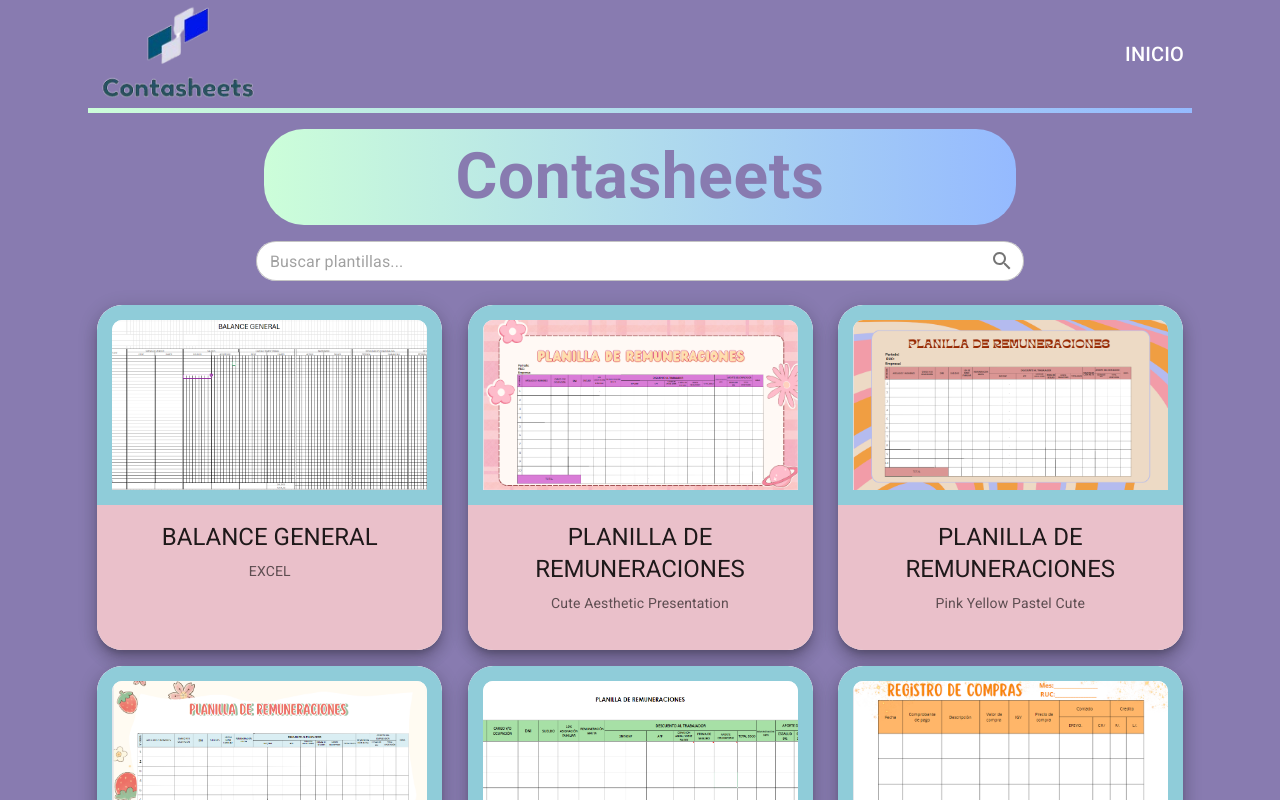
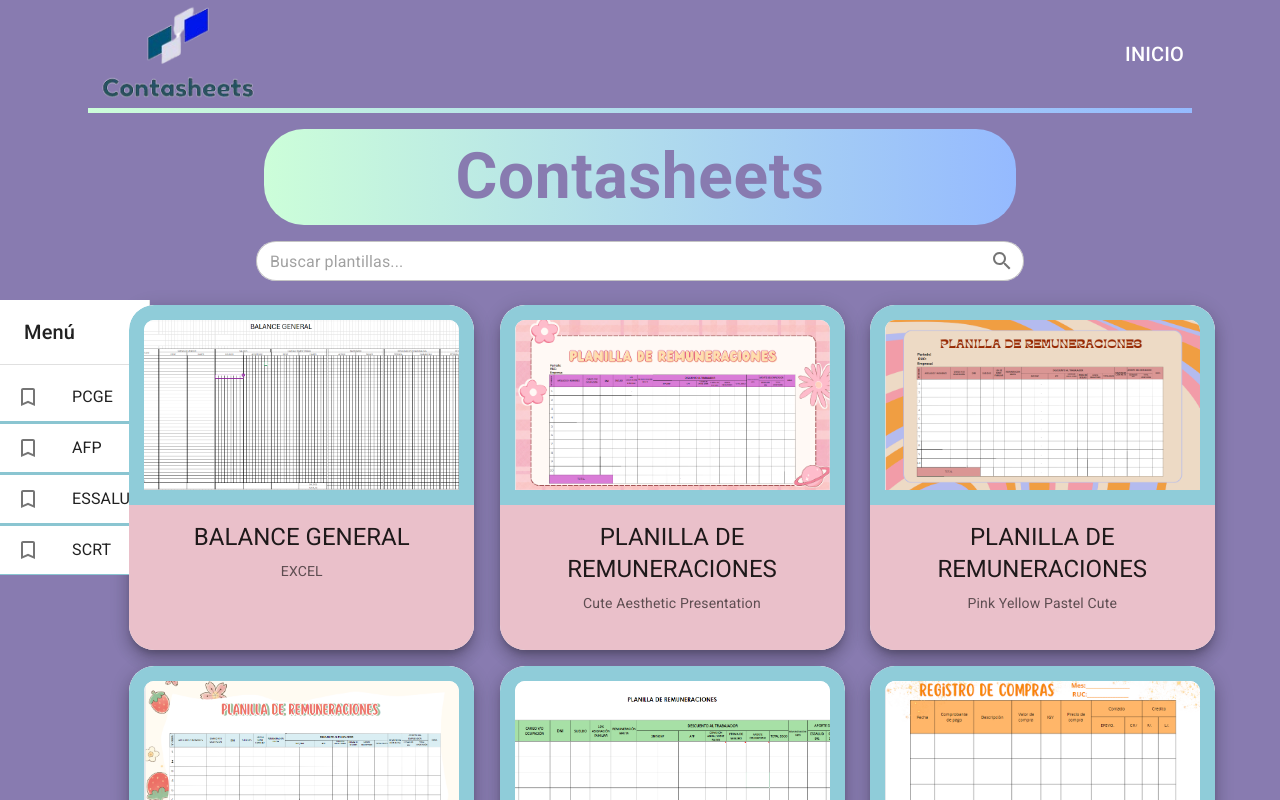
Before and after one commit to ArmandoJC/EPT_Plantillas, a React (Vite) app: page / in a window 1280 px wide. Shown: the top 800 px of the page. Built offline with nearby package versions, Linux system fonts and the light colour scheme.

Commit message:
Añadir menú lateral

```diff
--- /dev/null
+++ b/src/plantillas/components/SideBar.css
@@ -0,0 +1,6 @@
+.hl {
+  border-bottom: 3px solid #8ac5d1;
+  /* height: 25vh; */
+  width: 100%;
+  /* margin: 0px auto; */
+}
--- a/src/plantillas/components/SideBar.jsx
+++ b/src/plantillas/components/SideBar.jsx
@@ -1,41 +1,49 @@
 import { Box, Divider, Drawer, Grid, List, ListItem, ListItemButton, ListItemIcon, ListItemText, Toolbar, Typography } from '@mui/material'
 import { TurnedInNot } from '@mui/icons-material';
+import './SideBar.css';
 
 export const SideBar = ({ drawerWidth = 240 }) => {
     return (
         <Box
             component='nav'
-        sx={{ width: { sm: drawerWidth }, flexShrink: { sm: 0 } }}
+            // margin={0}
+            position={'fixed'}
+            sx={{ width: { sm: drawerWidth }, height: { sm: '275px' }, flexShrink: { sm: 0 }, overflow: 'hidden' }}
         >
             <Drawer
                 variant='permanent' // temporary
                 open
                 sx={{
                     display: { xs: 'block' },
-                '& .MuiDrawer-paper': { boxSizing: 'border-box', width: drawerWidth, backgroundColor: 'secondary.main' }
+                    '& .MuiDrawer-paper': { boxSizing: 'border-box', width: drawerWidth, height: '275px', top: '300px', backgroundColor: 'white', overflow: 'hidden' }
                 }}
             >
                 <Toolbar>
                     <Typography variant='h6' noWrap component='div'>
-                    Usuario
+                        Menú
                     </Typography>
                 </Toolbar>
                 <Divider />
 
                 <List>
                     {
-                    ['Enero','Febrero','Marzo','Abril'].map( text => (
-                        <ListItem key={ text } disablePadding>
+                        ['PCGE', 'AFP', 'ESSALUD', 'SCRT'].map(text => (
+                            <Box key={text}>
+                                <ListItem sx={{ padding: '0px' }}>
                                     <ListItemButton>
                                         <ListItemIcon>
                                             <TurnedInNot />
                                         </ListItemIcon>
                                         <Grid container>
-                                    <ListItemText primary={ text } />
-                                    <ListItemText secondary={ 'Exercitation cillum irure elit consectetur.' } />
+                                            <ListItemText primary={text} />
+                                            {/* <ListItemText secondary={'Exercitation cillum irure elit consectetur.'} /> */}
                                         </Grid>
                                     </ListItemButton>
                                 </ListItem>
+                                <div class="hl"></div>
+                                {/* <Divider /> */}
+                            </Box>
+
                         ))
                     }
                 </List>
--- a/src/plantillas/layout/PlantillasLayout.jsx
+++ b/src/plantillas/layout/PlantillasLayout.jsx
@@ -1,19 +1,18 @@
 import { Box } from '@mui/system'
-import { NavBar, SearchForm, Title } from '../components';
+import { NavBar, SearchForm, SideBar, Title } from '../components';
 
 const drawerWidth = 0;
 
 export const PlantillasLayout = ({ children, formData, onSearch }) => {
-  console.log({formData})
   return (
     <Box sx={{ backgroundColor: '#887BB0' }} minHeight={'100vh'}>
       <Box>
         <NavBar drawerWidth={drawerWidth} />
       </Box>
       <Title />
-      <SearchForm formData={formData} onSearch={onSearch}/>
-      <Box  marginX='4rem' sx={{ display: 'flex', backgroundColor: '#887BB0' }}>
-        {/* <SideBar drawerWidth={ drawerWidth } /> */}
+      <SearchForm formData={formData} onSearch={onSearch} />
+      <Box marginX='4rem' sx={{ display: 'flex', backgroundColor: '#887BB0' }}>
+        <SideBar drawerWidth={150} />
         <Box
           component='main'
           sx={{ flexGrow: 1, p: 2 }}
--- a/src/plantillas/views/CardsView.jsx
+++ b/src/plantillas/views/CardsView.jsx
@@ -4,10 +4,10 @@
 export const CardsView = ({ plantillasFiltered }) => {
 
     return (
-        <Grid container direction='row' justifyContent='space-evenly' alignItems='center' sx={{ mb: 1 }}>
+        <Grid container direction='row' justifyContent='space-evenly' alignItems='center' sx={{ mb: 1, marginLeft: 4 }}>
             {
-                plantillasFiltered.map( plantilla => (
-                    <PlantillaCard plantilla={plantilla} key={plantilla.link}/>
+                plantillasFiltered.map(plantilla => (
+                    <PlantillaCard plantilla={plantilla} key={plantilla.link} />
                 ))
             }
         </Grid>
```
Lines whose indentation alone changed are shown as unchanged.
